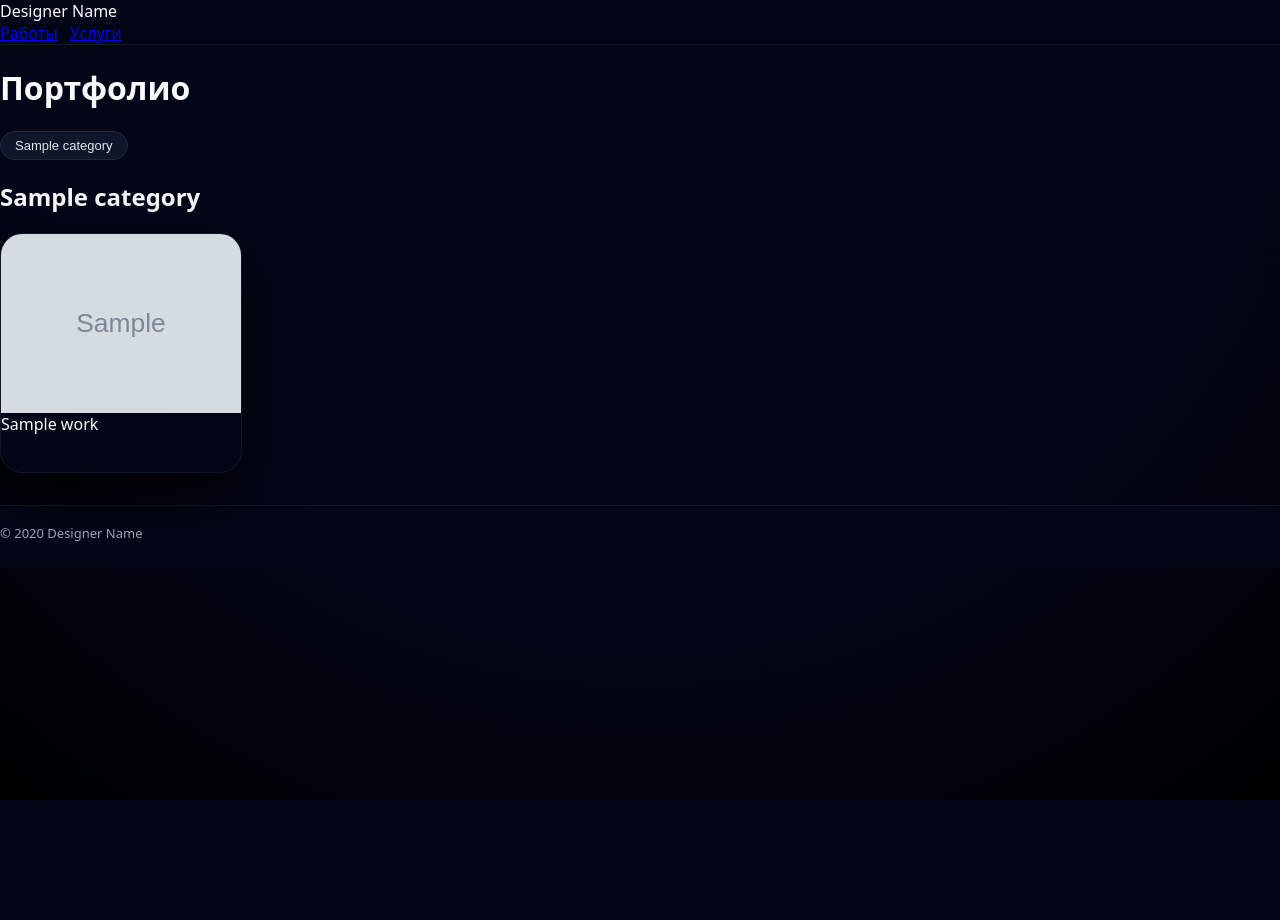
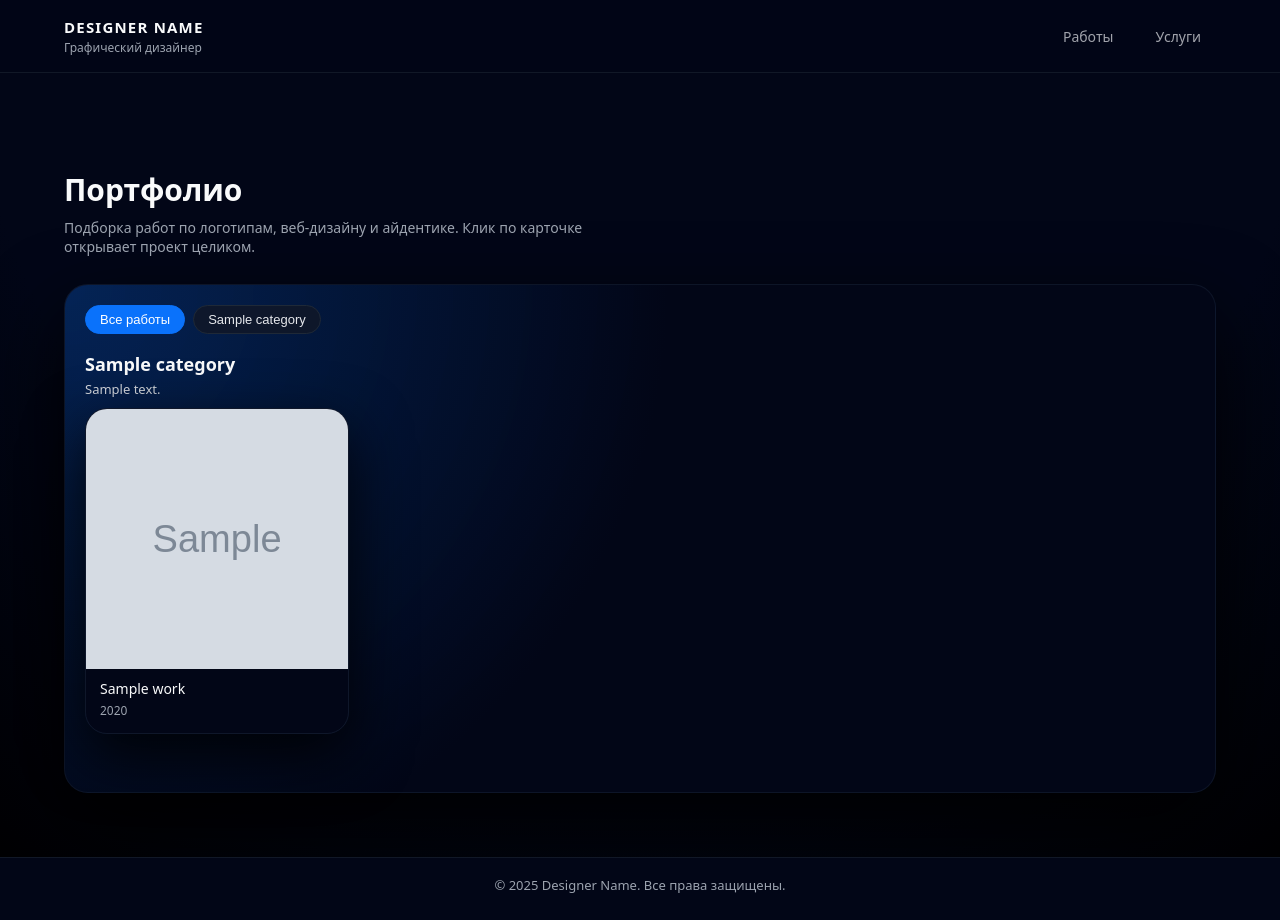
Before and after one commit to Yash1x/TRPOwebsite, a Django app: template templates/gallery/home.html in a window 1280 px wide. Before the commit the page ends 800 px from the top, so only its background shows below. Run offline with Django 5.2, Linux system fonts and the light colour scheme; tables that the repository leaves empty hold one stand-in row (values such as "Sample post"); the template is opened without the code that fills it: values that come from a table or form of the project are taken from there, most other values are stand-ins (such as "Sample title", 1, 10 or a date in 2020); grey boxes marked "Sample" are stand-in pictures.

Commit message:
фикс html разметки

```diff
--- a/templates/gallery/base.html
+++ b/templates/gallery/base.html
@@ -1,28 +1,45 @@
 {% load static %}
+<!doctype html>
 <html lang="ru">
 <head>
     <meta charset="utf-8">
     <title>{% block title %}Портфолио дизайнера{% endblock %}</title>
+    <meta name="viewport" content="width=device-width, initial-scale=1">
     <link rel="stylesheet" href="{% static 'css/styles.css' %}">
 </head>
 <body>
 <header class="site-header">
-    <div class="container">
-        <div class="logo">Designer Name</div>
+    <div class="shell site-header__inner">
+        <div class="brand">
+            <div class="brand__name">Designer Name</div>
+            <div class="brand__role">Графический дизайнер</div>
+        </div>
+
+        {% with url_name=request.resolver_match.url_name %}
         <nav class="main-nav">
-            <a href="{% url 'home' %}">Работы</a>
-            <a href="{% url 'services' %}">Услуги</a>
+            <a href="{% url 'home' %}"
+               class="main-nav__link {% if url_name == 'home' or url_name == 'work_detail' %}main-nav__link--active{% endif %}">
+                Работы
+            </a>
+            <a href="{% url 'services' %}"
+               class="main-nav__link {% if url_name == 'services' %}main-nav__link--active{% endif %}">
+                Услуги
+            </a>
         </nav>
+        {% endwith %}
     </div>
 </header>
 
-<main class="container">
-    {% block content %}{% endblock %}
+<main class="site-main">
+    <div class="shell">
+        {% block content %}{% endblock %}
+    </div>
 </main>
 
 <footer class="site-footer">
-    <div class="container">
-        © {{ now|date:"Y" }} Designer Name
+    <div class="shell site-footer__inner">
+        {% now "Y" as current_year %}
+        <span>© {{ current_year }} Designer Name. Все права защищены.</span>
     </div>
 </footer>
 </body>
--- a/templates/gallery/home.html
+++ b/templates/gallery/home.html
@@ -1,29 +1,86 @@
 {% extends 'gallery/base.html' %}
 
-{% block title %}Портфолио — главная{% endblock %}
+{% block title %}Портфолио — работы{% endblock %}
 
 {% block content %}
-<h1>Портфолио</h1>
+<section class="page-intro">
+    <h1 class="page-title">Портфолио</h1>
+    <p class="page-subtitle">
+        Подборка работ по логотипам, веб-дизайну и айдентике.
+        Клик по карточке открывает проект целиком.
+    </p>
+</section>
 
-<div class="categories-tabs">
+<section class="portfolio">
+    <div class="portfolio__tabs">
+        <button class="category-tab category-tab--active" data-category="all">
+            Все работы
+        </button>
         {% for category in categories %}
-        <button class="category-tab" data-category="{{ category.id }}">{{ category.name }}</button>
+            <button class="category-tab" data-category="{{ category.id }}">
+                {{ category.name }}
+            </button>
         {% endfor %}
     </div>
 
+    <div class="portfolio__groups">
         {% for category in categories %}
-    <section class="category-block" id="cat-{{ category.id }}">
-        <h2>{{ category.name }}</h2>
+            <section class="category-block" data-category="{{ category.id }}">
+                <header class="category-block__header">
+                    <h2 class="category-block__title">{{ category.name }}</h2>
+                    {% if category.description %}
+                        <p class="category-block__desc">{{ category.description }}</p>
+                    {% endif %}
+                </header>
+
                 <div class="works-grid">
                     {% for work in works %}
                         {% if work.category_id == category.id %}
                             <a href="{{ work.get_absolute_url }}" class="work-card">
-                        <img src="{{ work.preview_image.url }}" alt="{{ work.title }}">
-                        <div class="work-title">{{ work.title }}</div>
+                                <div class="work-card__image-wrap">
+                                    <img src="{{ work.preview_image.url }}"
+                                         alt="{{ work.title }}"
+                                         class="work-card__image">
+                                </div>
+                                <div class="work-card__body">
+                                    <div class="work-card__title">{{ work.title }}</div>
+                                    {% if work.created_at %}
+                                        <div class="work-card__meta">
+                                            {{ work.created_at|date:"Y" }}
+                                        </div>
+                                    {% endif %}
+                                </div>
                             </a>
                         {% endif %}
                     {% endfor %}
                 </div>
             </section>
         {% endfor %}
+    </div>
+</section>
+
+<script>
+document.addEventListener('DOMContentLoaded', function () {
+    const tabs = document.querySelectorAll('.category-tab');
+    const blocks = document.querySelectorAll('.category-block');
+
+    tabs.forEach(tab => {
+        tab.addEventListener('click', () => {
+            const cat = tab.getAttribute('data-category');
+
+            tabs.forEach(t => t.classList.remove('category-tab--active'));
+            tab.classList.add('category-tab--active');
+
+            blocks.forEach(block => {
+                const blockCat = block.getAttribute('data-category');
+                if (cat === 'all' || blockCat === cat) {
+                    block.style.display = '';
+                } else {
+                    block.style.display = 'none';
+                }
+            });
+        });
+    });
+});
+</script>
 {% endblock %}
```
Also changed, not shown: templates/gallery/services.html (+18 -8 lines), templates/gallery/work_detail.html (+34 -8 lines), 1 other file. Lines whose indentation alone changed are shown as unchanged.
